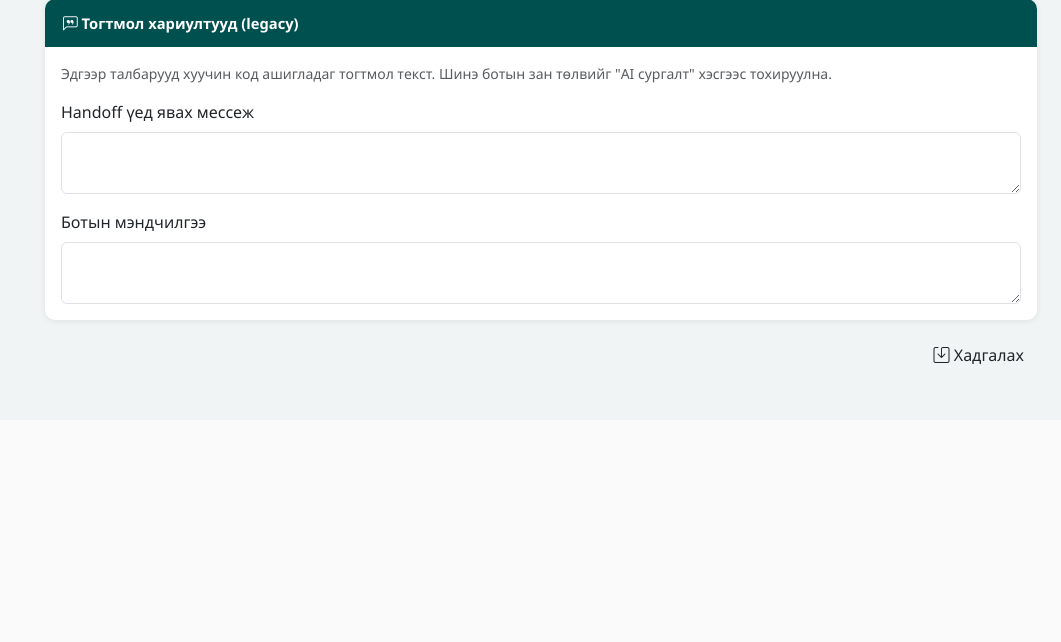
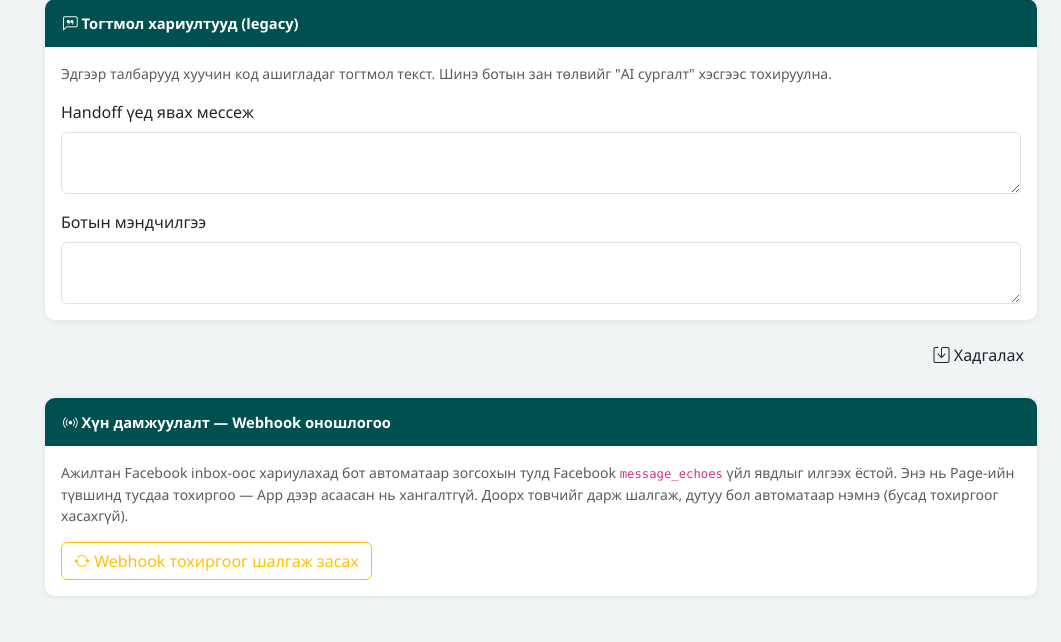
Before and after one commit to Gundeg/magicbot, a Flask app: page /bot-management/settings in a window 1280 px wide. Shown: the part 1376-2018 px from the top of the page, without its empty margins (219-1280 px from the left). Before the commit the page ends 1740 px from the top, so only its background shows below. Run offline with Flask 3, Linux system fonts and the light colour scheme; the visitor is signed in with stand-in values (Sample User, id 1); data that the repository does not hold is empty; parts of the project's set-up code (start-up, migrations or seed data) failed here and were passed over.

Commit message:
One-click webhook-subscription fix for the human-takeover echo path
The automatic "pause bot when a human replies" needs Facebook to deliver
message_echoes events. The App-level field toggle is NOT enough — the PAGE
must list message_echoes in its subscribed_fields (a separate Messenger
subscription that the original page setup almost certainly didn't include),
which is why takeover wasn't firing.

Adds a self-service diagnose+fix on Ботын удирдлага → Ботын тохиргоо:
- get_page_subscribed_fields() / ensure_page_subscriptions() — read the
  Page's current webhook fields and POST the UNION with message_echoes, so
  we add the missing field WITHOUT dropping `messages` (which would break the
  whole bot). Uses the app's existing Page token.
- POST /admin/api/ensure-webhook-subscriptions (admin-only, always JSON) +
  a "Webhook тохиргоог шалгаж засах" button that shows before/after fields.

If the token lacks pages_manage_metadata the button reports the error
clearly (then regenerate the token with that scope).

Tests: +1 (union adds message_echoes, keeps existing fields) — 90 pass.

```diff
--- a/routes/admin/bot.py
+++ b/routes/admin/bot.py
@@ -206,6 +206,28 @@ def bot_management_settings():
         active_tab='settings',
         settings=settings_dict,
     )
+
+
+@app.route('/admin/api/ensure-webhook-subscriptions', methods=['POST'])
+@login_required
+@admin_required
+def ensure_webhook_subscriptions():
+    """Diagnose + fix the Page's webhook field subscription so Facebook
+    delivers `message_echoes` (required for the automatic human-takeover
+    mute). Reads the current fields and adds the missing ones without
+    dropping anything. Always returns JSON."""
+    from services import ensure_page_subscriptions
+    ok, detail = ensure_page_subscriptions()
+    log_admin_action(
+        'system.webhook_subscriptions', 'setting', None, 'subscribed_apps',
+        detail=str(detail)[:255],
+    )
+    payload = {'success': ok}
+    if isinstance(detail, dict):
+        payload.update(detail)
+    else:
+        payload['detail'] = detail
+    return jsonify(payload)
 
 
 # ===================== FAQ =====================
--- a/services/__init__.py
+++ b/services/__init__.py
@@ -1670,6 +1670,56 @@ def check_facebook_token():
         return False, f"exception={e}"
 
 
+def get_page_subscribed_fields():
+    """Return (ok, sorted list of webhook fields this Page is subscribed to),
+    or (False, error_string). This is the PAGE-level subscription (distinct
+    from the App-level webhook field toggles) — Facebook only delivers an
+    event type if it's listed here."""
+    url = "https://graph.facebook.com/v18.0/me/subscribed_apps"
+    try:
+        resp = requests.get(url, headers=_fb_auth_headers(), timeout=8)
+        if resp.status_code != 200:
+            return False, f"status={resp.status_code} body={(resp.text or '')[:300]}"
+        apps = (resp.json() or {}).get('data', [])
+        fields = []
+        for a in apps:
+            fields.extend(a.get('subscribed_fields', []))
+        return True, sorted(set(fields))
+    except Exception as e:
+        return False, str(e)
+
+
+def ensure_page_subscriptions():
+    """Make sure the Page is subscribed to `message_echoes` (required for the
+    automatic human-takeover mute) WITHOUT dropping any field it already has —
+    we read the current set and POST the UNION, so we never accidentally
+    unsubscribe `messages` and break the bot. Returns (ok, detail_dict)."""
+    ok, current = get_page_subscribed_fields()
+    if not ok:
+        return False, {'error': current}
+    current_set = set(current)
+    desired = current_set | {'messages', 'message_echoes'}
+    if desired == current_set:
+        return True, {'before': sorted(current_set), 'after': sorted(current_set), 'added': []}
+    url = "https://graph.facebook.com/v18.0/me/subscribed_apps"
+    try:
+        resp = requests.post(
+            url, params={'subscribed_fields': ','.join(sorted(desired))},
+            headers=_fb_auth_headers(), timeout=8,
+        )
+        if resp.status_code != 200:
+            return False, {'error': f"status={resp.status_code} body={(resp.text or '')[:300]}",
+                           'before': sorted(current_set)}
+    except Exception as e:
+        return False, {'error': str(e), 'before': sorted(current_set)}
+    ok2, after = get_page_subscribed_fields()
+    return True, {
+        'before': sorted(current_set),
+        'after': sorted(after) if ok2 else 'unknown',
+        'added': sorted(desired - current_set),
+    }
+
+
 def token_health_task(app):
     """Background loop: every TOKEN_CHECK_INTERVAL_HOURS, verify the Facebook
     Page token and Telegram-alert staff if it's invalid/expired — catching the
--- a/templates/bot/settings.html
+++ b/templates/bot/settings.html
@@ -141,6 +141,23 @@
     </div>
 </form>
 
+{# ── Webhook diagnostics (human-takeover) ──────────────────────── #}
+<div class="card mb-4 border-warning">
+    <div class="card-header"><i class="bi bi-broadcast"></i> Хүн дамжуулалт — Webhook оношлогоо</div>
+    <div class="card-body">
+        <p class="text-muted small mb-3">
+            Ажилтан Facebook inbox-оос хариулахад бот автоматаар зогсохын тулд Facebook
+            <code>message_echoes</code> үйл явдлыг илгээх ёстой. Энэ нь Page-ийн түвшинд
+            тусдаа тохиргоо — App дээр асаасан нь хангалтгүй. Доорх товчийг дарж шалгаж,
+            дутуу бол автоматаар нэмнэ (бусад тохиргоог хасахгүй).
+        </p>
+        <button type="button" class="btn btn-outline-warning" id="ensureSubsBtn">
+            <i class="bi bi-arrow-repeat"></i> Webhook тохиргоог шалгаж засах
+        </button>
+        <pre id="ensureSubsResult" class="mt-3 mb-0 small bg-light p-2 rounded d-none" style="white-space: pre-wrap;"></pre>
+    </div>
+</div>
+
 <script>
 (function () {
     const url = '{{ url_for("bot_management_settings") }}';
@@ -200,6 +217,33 @@
         }).catch(e => toast('Алдаа: ' + e, false))
           .finally(() => { btn.disabled = false; btn.innerHTML = original; });
     });
+
+    const ensureSubsBtn = document.getElementById('ensureSubsBtn');
+    if (ensureSubsBtn) {
+        ensureSubsBtn.addEventListener('click', function () {
+            const btn = this;
+            btn.disabled = true;
+            const original = btn.innerHTML;
+            btn.innerHTML = '<i class="bi bi-hourglass-split"></i> Шалгаж байна...';
+            fetch('{{ url_for("ensure_webhook_subscriptions") }}', {
+                method: 'POST',
+                credentials: 'same-origin',
+                headers: {'Content-Type': 'application/json', 'X-CSRFToken': document.querySelector('meta[name=csrf-token]')?.content || ''},
+            }).then(r => r.json()).then(d => {
+                const box = document.getElementById('ensureSubsResult');
+                box.classList.remove('d-none');
+                box.textContent = JSON.stringify(d, null, 2);
+                if (d.success) {
+                    const has = (d.after || []).includes && (d.after || []).includes('message_echoes');
+                    const added = (d.added && d.added.length) ? ('Нэмсэн: ' + d.added.join(', ')) : 'Аль хэдийн тохируулсан байсан.';
+                    toast('✓ Webhook тохиргоо: ' + added + (has ? ' — message_echoes идэвхтэй.' : ''), true);
+                } else {
+                    toast('Алдаа: ' + (d.error || d.detail || 'тодорхойгүй') + ' (токены эрх дутуу байж магадгүй)', false);
+                }
+            }).catch(e => toast('Алдаа: ' + e, false))
+              .finally(() => { btn.disabled = false; btn.innerHTML = original; });
+        });
+    }
 })();
 </script>
 {% endblock %}
```
Also changed, not shown: tests/test_lead_flow_changes.py (+29 -0 lines).
